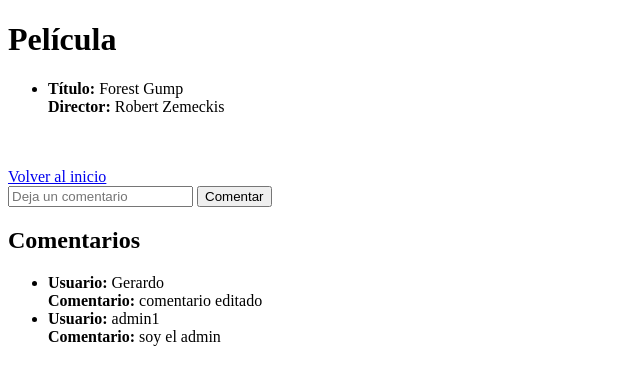
After one commit to F3lixI/ProyectoSistemas, a Django app: page /pelicula/1 in a window 1280 px wide. The commit adds this page. Shown: the top 385 px of the page, without its empty margins (0-640 px from the left). Run offline with Django 4.2, Linux system fonts and the light colour scheme; a user stored in the database is signed in; data comes from the database, SQL or seed files in the repository; both versions use the stored data as it was after the commit.

Commit message:
Funciones agregadas: - Editar comentario - Eliminar comentario - Agregar comentario

```diff
--- a/pelis_crud/models.py
+++ b/pelis_crud/models.py
@@ -6,8 +6,6 @@ class Usuario(models.Model):
 
     def __str__(self):
         return self.usuario.username
-
-from django.db import models
 
 class Pelicula(models.Model):
     id = models.IntegerField(primary_key=True)
--- a/pelis_crud/templates/login.html
+++ b/pelis_crud/templates/login.html
@@ -12,6 +12,10 @@
         <button type="submit">Inicia sesion</button>
     </form>
 
+    <br><br>
+
+    <a href="{% url 'registrar' %}">Registrate</a>
+
 
 </body>
 </html>
--- /dev/null
+++ b/pelis_crud/templates/partials/editar_comentario.html
@@ -0,0 +1,6 @@
+<h2>Editar Comentario</h2>
+    <form method="post" action="{% url 'editar_comentario' comentario.id %}">
+        {% csrf_token %}
+        <input type="text" name="texto" value="{{ comentario.texto }}">
+        <button type="submit">Guardar edición</button>
+    </form>
--- /dev/null
+++ b/pelis_crud/templates/pelicula.html
@@ -0,0 +1,67 @@
+<!DOCTYPE html>
+<html lang="en">
+<head>
+    <meta charset="UTF-8">
+    <meta name="viewport" content="width=device-width, initial-scale=1.0">
+    <title>Pelicula</title>
+</head>
+<body>
+    <h1>Película</h1>
+
+    <ul>
+
+        <li>
+            <strong>Título:</strong> {{ pelicula.titulo }}<br>
+            <strong>Director:</strong> {{ pelicula.director }}<br>
+        </li>
+
+    </ul>
+
+    <br><br>
+
+    <!-- home -->
+    <a href="{% url 'home' %}">Volver al inicio</a>
+
+    <!-- leave a comment -->
+    <form method="post" action="{% url 'comentar' pelicula.id %}">
+        {% csrf_token %}
+        <input type="text" name="comentario" placeholder="Deja un comentario">
+        <button type="submit">Comentar</button>
+
+    </form>
+
+    <!-- show comments -->
+    <h2>Comentarios</h2>
+
+    <ul>
+        {% for comentario in comentarios %}
+            <li>
+                <strong>Usuario:</strong> {{ comentario.usuario }}<br>
+                <strong>Comentario:</strong> {{ comentario.texto }}<br>
+                {% if comentario.usuario == request.user.usuario %}
+                    <form method="post" action="{% url 'eliminar_comentario' comentario.id %}">
+                        {% csrf_token %}
+                        <button type="submit">Eliminar comentario</button>
+                    </form>
+
+                    <br>
+
+                    <form method="post" action="{% url 'editar_comentario' comentario.id %}">
+                        {% csrf_token %}
+                        <button type="submit">Editar comentario</button>
+                    </form>
+                {% endif %}
+
+            </li>
+        {% empty %}
+            <p>No hay comentarios para esta película.</p>
+        {% endfor %}
+
+        {% if comentario_editar %}
+            <h3>Editar Comentario</h3>
+            {% include 'editar_comentario.html' %}
+        {% endif %}
+
+
+</body>
+</html>
--- a/pelis_crud/templates/search.html
+++ b/pelis_crud/templates/search.html
@@ -18,6 +18,7 @@
             <li>
                 <strong>Título:</strong> {{ pelicula.titulo }}<br>
                 <strong>Director:</strong> {{ pelicula.director }}<br>
+                <a href="{% url 'pelicula' pelicula.id %}">Ver detalles de la película</a>
             </li>
         {% empty %}
             <p>No se encontraron películas que coincidan con la búsqueda.</p>
--- a/pelis_crud/urls.py
+++ b/pelis_crud/urls.py
@@ -7,4 +7,8 @@ urlpatterns = [
     path('login', views.iniciar_sesion, name='login' ),
     path('buscar', views.buscar_pelicula, name='buscar'),
     path('logout', views.cerrar_sesion, name='logout'),
+    path('pelicula/<int:id>', views.pelicula, name='pelicula'),
+    path('comentar/<int:id>', views.comentar, name='comentar'),
+    path('eliminar/<int:id>', views.eliminar_comentario, name='eliminar_comentario'),
+    path('editar/<int:id>', views.editar_comentario, name='editar_comentario')
 ]
--- a/pelis_crud/views.py
+++ b/pelis_crud/views.py
@@ -1,11 +1,12 @@
-from django.shortcuts import render, redirect
+from django.shortcuts import render, redirect, get_object_or_404
 from django.contrib.auth.forms import UserCreationForm, AuthenticationForm
 from django.contrib.auth import login, logout
 from django.db.models import Q
-from .models import Pelicula
+from .models import Pelicula, Comentario, Usuario
 from django.contrib.auth.decorators import login_required
+from .forms import ComentarioForm
 
-# Create your views here.
+
 
 @login_required(login_url='/login')
 def home(request):
@@ -17,6 +18,9 @@ def registrar(request):
         form = UserCreationForm(request.POST)
         if form.is_valid():
             user = form.save()
+            # Crea una instancia de Usuario relacionada con el nuevo usuario
+            usuario = Usuario(usuario=user)
+            usuario.save()
             login(request, user)
             return redirect('home')
     else:
@@ -55,3 +59,52 @@ def buscar_pelicula(request):
 def cerrar_sesion(request):
     logout(request)
     return redirect('home')
+
+#vista indivual de pelicula
+@login_required(login_url='/login')
+def pelicula(request, id):
+    comentarios = Comentario.objects.filter(pelicula=id)
+
+    pelicula = Pelicula.objects.get(pk=id)
+    return render(request, 'pelicula.html', {'pelicula': pelicula, 'comentarios': comentarios})
+
+@login_required(login_url='/login')
+def comentar(request, id):
+
+    if request.method == 'POST':
+        texto = request.POST.get('comentario')
+        if texto:
+            pelicula = Pelicula.objects.get(pk=id)
+            comentario = Comentario(usuario=request.user.usuario, pelicula=pelicula, texto=texto)
+            comentario.save()
+            return redirect('pelicula', id=id)
+    else:
+        return redirect('pelicula', id=id)
+
+def eliminar_comentario(request, id):
+    comentario = Comentario.objects.get(pk=id)
+
+    if request.user.usuario == comentario.usuario:
+        comentario.delete()
+
+    return redirect('pelicula', id=comentario.pelicula.id)
+
+def editar_comentario(request, id):
+    comentario = get_object_or_404(Comentario, pk=id)
+
+
+    if request.method == 'POST':
+        form = ComentarioForm(request.POST, instance=comentario)
+        if form.is_valid():
+            form.save()
+            return redirect('pelicula', id=comentario.pelicula.id)
+    else:
+        form = ComentarioForm(instance=comentario)
+
+    return render(request, 'partials/editar_comentario.html', {'form': form, 'comentario': comentario})
+
+#agregar pelicula
+#eliminar pelicula
+#editar pelicula
+
+#ver perfil de usuario
```
Also changed, not shown: pelis_crud/forms.py (added, +7 -0 lines), pelis_crud/templates/home.html (+7 -0 lines), db.sqlite3.
